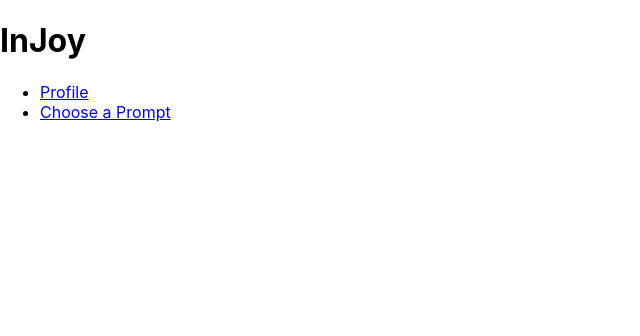
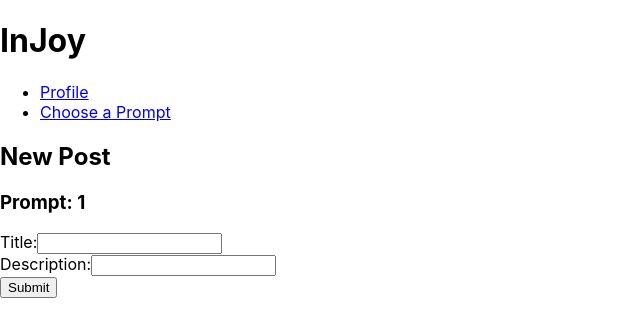
Before and after one commit to melissay94/InJoy, a React (Create React App) app in the folder client/: page /new/1 in a window 1280 px wide. Shown: the top 336 px of the page, without its empty margins (0-640 px from the left). Built offline with nearby package versions, Linux system fonts and the light colour scheme.

Commit message:
added 'tinder' feature where you can select yes or no on a prompt

```diff
--- a/client/src/content/Content.js
+++ b/client/src/content/Content.js
@@ -8,7 +8,7 @@ import Onboard from './pages/Onboard';
 import Profile from './pages/Profile';
 import Signup from './pages/Signup';
 import Login from './pages/Login';
-
+import NewPost from './pages/NewPost';
 
 export default function Content(props) {
     return (
@@ -20,6 +20,7 @@ export default function Content(props) {
                 <Route path="/prompts" render={() => <Prompts user={props.user} updateUser={props.updateUser}  /> } />
                 <Route path="/profile" render={() => <Profile user={props.user} updateUser={props.updateUser}  /> } />
                 <Route path="/feed" render={() => <Feed user={props.user} updateUser={props.updateUser}  /> } />
+                <Route path="/new/:id" render={() => <NewPost user={props.user} updateUser={props.updateUser}  /> } />
             </Switch>
         </div>
     )
--- /dev/null
+++ b/client/src/content/pages/NewPost.js
@@ -0,0 +1,42 @@
+// Packages
+import React, { useState, useEffect } from 'react'
+import { useParams } from 'react-router-dom';
+
+const NewPost = props => {
+  // Declare and initialize state variables
+  const { id } = useParams();
+  let [title, setTitle] = useState('')
+  let [message, setMessage] = useState('')
+  let [description, setDescription] = useState('')
+
+  useEffect(() => {
+    setMessage('')
+  }, [title, description]);
+
+  // Event handlers
+  const handleSubmit = e => {
+    e.preventDefault();
+    // update the list of posts
+  }
+
+  return (
+    <div>
+      <h2 className="fancy">New Post</h2>
+      <h3>Prompt: {id}</h3>
+      <span className="red">{message}</span>
+      <form onSubmit={handleSubmit}>
+          <div>
+            <label>Title:</label>
+            <input type="text" name="title" onChange={e => setTitle(e.target.value)} />
+          </div>
+          <div>
+            <label>Description:</label>
+            <input type="type" name="description" onChange={e => setDescription(e.target.value)} />
+          </div>
+          <button type="submit">Submit</button>
+        </form>
+    </div>
+  )
+}
+
+export default NewPost
--- a/client/src/content/pages/Prompts.js
+++ b/client/src/content/pages/Prompts.js
@@ -1,28 +1,37 @@
 import React, {useState, useEffect} from 'react';
+import { Redirect, Link } from 'react-router-dom';
 import axios from 'axios';
 
 export default function Prompts(props) {
-    const [prompts, setPrompts] = useState([]);
+    const [prompt, setPrompt] = useState("");
+
+    const getData = () => {
+        axios.get(`http://www.boredapi.com/api/activity/`)
+        .then(response => {
+            console.log("DAT DATA", response.data)
+            setPrompt([response.data.activity]);
+        }).catch(err=>{console.log(err)})
+    }
 
     useEffect(() => {
-        // for (let i=0; i < 5; i++){
-            axios.get(`http://www.boredapi.com/api/activity/`)
-            .then(response => {
-                console.log("DAT DATA", response.data)
-        //         if (!prompts.includes(response.data.activity)) {
-                    setPrompts([response.data.activity]);
-        //         } else {
-        //             setPrompts(["yo", "yo", "yo", "yo", "yo"]);
-        //         }
-            }).catch(err=>{console.log(err)})
-        // }
+        getData();
     }, [])
 
-    let promptsList = (prompts.length < 1) ? "" : prompts.map(prompt => {
-        return <div>{prompt}</div>
-    })
+    const selectPrompt = () => {
+        // set the current user's current prompt
+    }
+
 
     return (
-        <div>Here be a list of prompts: {promptsList}</div>
+        <div>
+            <h2>
+                {prompt}
+            </h2>
+            <h3>Does this spark joy?</h3>
+            <div>
+                <Link to={`/new/${prompt}`} onClick={selectPrompt}>Yes</Link>
+                <button onClick={getData}>No</button>
+            </div>
+        </div>
     )
 }
```
